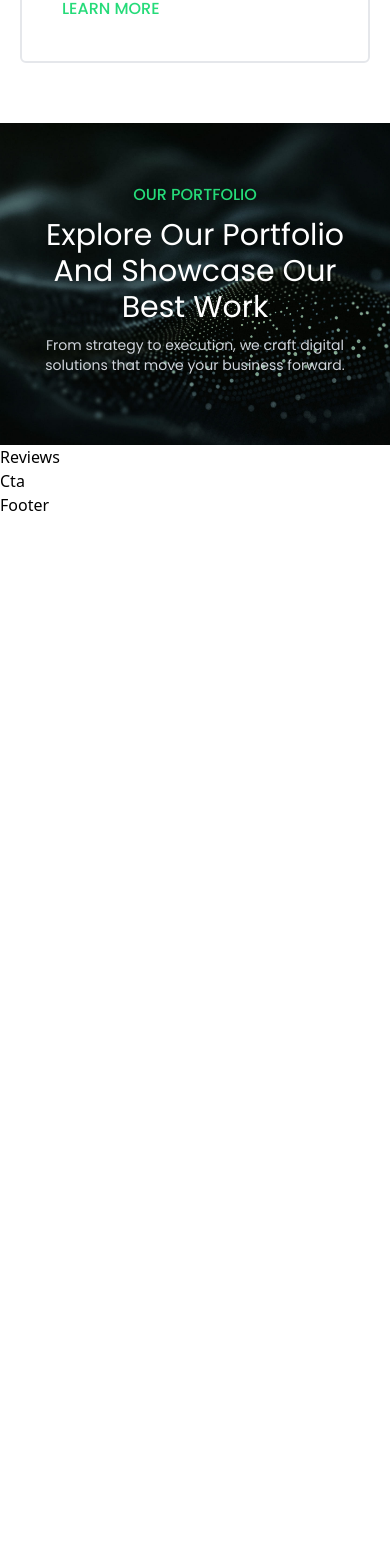
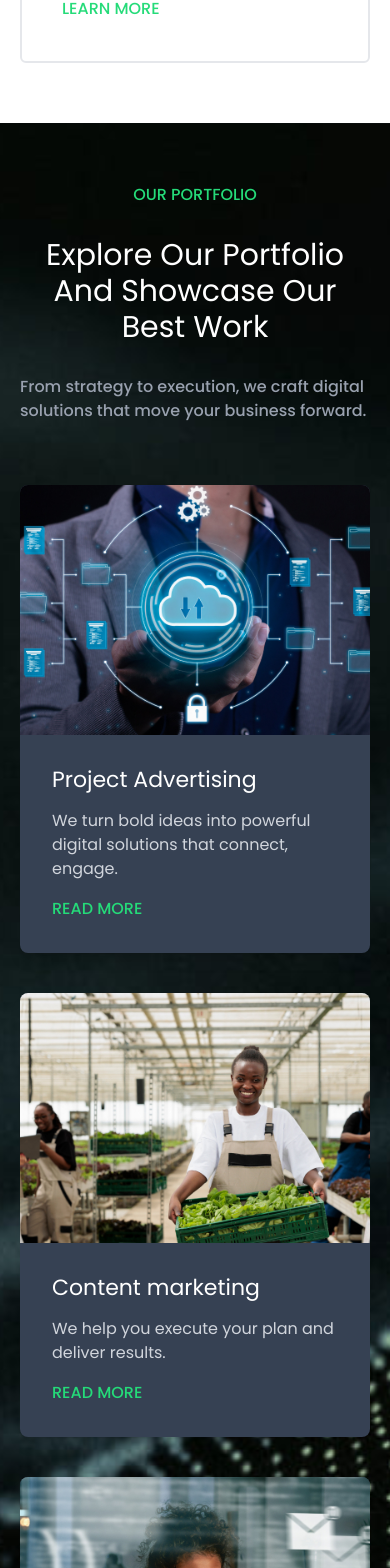
Before and after one commit to Vikash-Mishra06/Nexovate.-Agency, a React (Vite) app: page / in a window 390 px wide. Shown: the part 4519-6087 px from the top of the page. Before the commit the page ends 5036 px from the top, so only its background shows below. Built offline with nearby package versions, Linux system fonts and the light colour scheme.

Commit message:
second commit

```diff
--- a/src/components/About.jsx
+++ b/src/components/About.jsx
@@ -23,7 +23,7 @@ const About = () => {
           <p className='text-gray-500 text-sm font-poppins'>From strategy to execution, we craft digital solutions that move your business forward.</p>
         </div>
         <div data-aos="zoom-in" data-aos-delay="150" className='lg:w-[40%] w-full flex lg:justify-end justify-start items-center'>
-          <button className='bg-themegreen hover:bg-black hover:text-white py-2 px-6 text-black text-md font-semibold rounded-md flex items-center gap-2'>
+          <button className='bg-themegreen hover:bg-black/70 hover:text-white py-2 px-6 text-black text-md font-semibold rounded-md flex items-center gap-2'>
             LEARN MORE
             <img className='w-4' src={arrow_icon} alt="" />
           </button>
--- a/src/components/Offer.jsx
+++ b/src/components/Offer.jsx
@@ -36,7 +36,7 @@ const Offer = () => {
               <service.icon className='size-[35px] mb-5' />
               <h1 className='text-black text-[25px] capitalize font-poppins'>{service.title}</h1>
               <p className='text-gray-500 text-sm font-poppins'>{service.para}</p>
-              <button className='text-themegreen uppercase font-medium font-poppins hover:text-black pt-5'>Learn More</button>
+              <button className='text-themegreen uppercase font-medium font-poppins hover:text-black/70 pt-5'>Learn More</button>
             </div>
           ))}
         </div>
--- a/src/components/Portfolio.jsx
+++ b/src/components/Portfolio.jsx
@@ -1,6 +1,6 @@
 import React, { useEffect } from 'react'
 import bgimg from '../assets/hero_bg.jpg'
-import {projects} from '../export'
+import { projects } from '../export'
 import AOS from 'aos'
 import 'aos/dist/aos.css'
 import backgroundImage from '../assets/hero_bg.jpg'
@@ -17,15 +17,35 @@ const Portfolio = () => {
   }, [])
 
   return (
-    <div id='projects' className="w-full h-auto flex flex-col items-center justify-center lg:px-[80px] px-[20px] lg:py-[80px] py-[60px] gap-[60px] bg-cover bg-center" style={{backgroundImage: `url(${backgroundImage})`}}>
-      <div data-aos="zoom-in" data-aos-delay="50" className='lg:w-[60%] w-full flex flex-col justify-center items-center gap-[10px] text-center'>
-          <h1 className='text-themegreen uppercase text-md font-medium font-poppins'>OUR PORTFOLIO</h1>
-          <h1 className='text-white lg:max-w-[80%] w-full lg:text-[45px] text-[30px] capitalize font-poppins leading-[1.2em]'>Explore Our Portfolio and Showcase Our Best Work</h1>
-          <p  className='text-gray-300 text-sm font-poppins'>From strategy to execution, we craft digital solutions that move your business forward.</p>
+    <div id='projects' className="w-full h-auto flex flex-col items-center justify-center lg:px-[80px] px-[20px] lg:py-[80px] py-[60px] gap-[30px] bg-cover bg-center" style={{ backgroundImage: `url(${backgroundImage})` }}>
+      <h1 data-aos="zoom-in" data-aos-delay="100" className='text-themegreen uppercase text-md font-medium font-poppins'>OUR PORTFOLIO</h1>
+      <h1 data-aos="zoom-in" data-aos-delay="100" className='text-white w-full lg:text-[45px] text-[30px] capitalize font-poppins leading-[1.2em] text-center lg:w-[50%]'>Explore Our Portfolio and Showcase Our Best Work</h1>
+      <p data-aos="zoom-in" data-aos-delay="100" className='text-gray-400 text-md font-medium font-poppins'>From strategy to execution, we craft digital solutions that move your business forward.</p>
 
-          <div className=''>
-
+      <div className="w-full grid lg:grid-cols-2 grid-cols-1 gap-10 mt-8">
+        {projects.map((project, idx) => (
+          <div data-aos="slide-up" data-aos-delay="50"
+            key={idx}
+            className="w-full flex flex-col bg-gray-700 rounded-lg overflow-hidden shadow-lg"
+          >
+            <img
+              src={project.img}
+              className="w-full h-[250px] object-cover"
+              alt={project.title}
+            />
+            <div className="p-8 flex flex-col gap-4">
+              <h1 className="text-white lg:text-[30px] text-[22px] font-poppins leading-[1.2em]">
+                {project.title}
+              </h1>
+              <p className="text-gray-300 text-md font-poppins">{project.para}</p>
+              <div className="flex justify-start">
+                <button className=" text-themegreen uppercase font-medium font-poppins hover:text-black/70">
+                  Read More
+                </button>
               </div>
+            </div>
+          </div>
+        ))}
       </div>
     </div>
   )
--- a/src/export.js
+++ b/src/export.js
@@ -28,23 +28,23 @@ export const services = [
 export const projects = [
   {
     img: project1,
-    title: 'Cloud Migration for TechCorp',
-    para: 'Augue purus malesuada pulvinar faucibus vel id hac. Sed duis sit vitae platea nulla nunc egestas pellentesque et.',
+    title: 'Project Advertising',
+    para: 'We turn bold ideas into powerful digital solutions that connect, engage.',
   },
   {
     img: project2,
-    title: 'Cloud Migration for TechCorp',
-    para: 'Augue purus malesuada pulvinar faucibus vel id hac. Sed duis sit vitae platea nulla nunc egestas pellentesque et.',
+    title: 'Content marketing',
+    para: 'We help you execute your plan and deliver results.',
   },
   {
     img: project3,
-    title: 'Cloud Migration for TechCorp',
-    para: 'Augue purus malesuada pulvinar faucibus vel id hac. Sed duis sit vitae platea nulla nunc egestas pellentesque et.',
+    title: 'Content Writing',
+    para: 'We you create a marketing strategy that drives results.',
   },
   {
     img: project4,
-    title: 'Cloud Migration for TechCorp',
-    para: 'Augue purus malesuada pulvinar faucibus vel id hac. Sed duis sit vitae platea nulla nunc egestas pellentesque et.',
+    title: 'Social media',
+    para: 'We turn bold ideas into powerful digital solutions that connect, engage.',
   },
 ]
 
```
Lines whose indentation alone changed are shown as unchanged.
